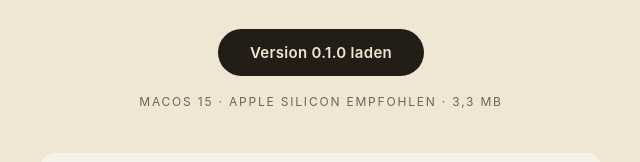
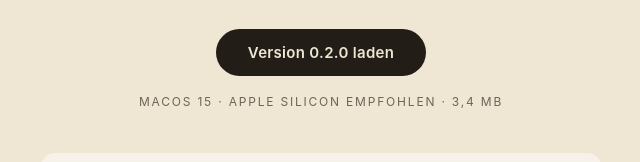
Before and after one commit to tbichay/fotobuch-releases, a plain HTML site: page index.html in a window 1280 px wide. Shown: the part 368-530 px from the top of the page, 319-959 px from the left. Drawn offline with Linux system fonts and the light colour scheme.

Commit message:
Landing page: point download button to 0.2.0

```diff
--- a/index.html
+++ b/index.html
@@ -103,8 +103,8 @@
   <div class="kicker">macOS · für die Familie</div>
   <h1>FOTOBUCH</h1>
   <p class="lede">Redaktionelle Fotobücher aus deiner Mac-Mediathek. AI-Kuration, echte Layouts, druckfertiges PDF für Saal Digital.</p>
-  <a class="download" href="FOTOBUCH-0.1.0.zip">Version 0.1.0 laden</a>
-  <div class="meta">macOS 15 · Apple Silicon empfohlen · 3,3 MB</div>
+  <a class="download" href="FOTOBUCH-0.2.0.zip">Version 0.2.0 laden</a>
+  <div class="meta">macOS 15 · Apple Silicon empfohlen · 3,4 MB</div>
 
   <section>
     <h2>Erste Installation</h2>
```
